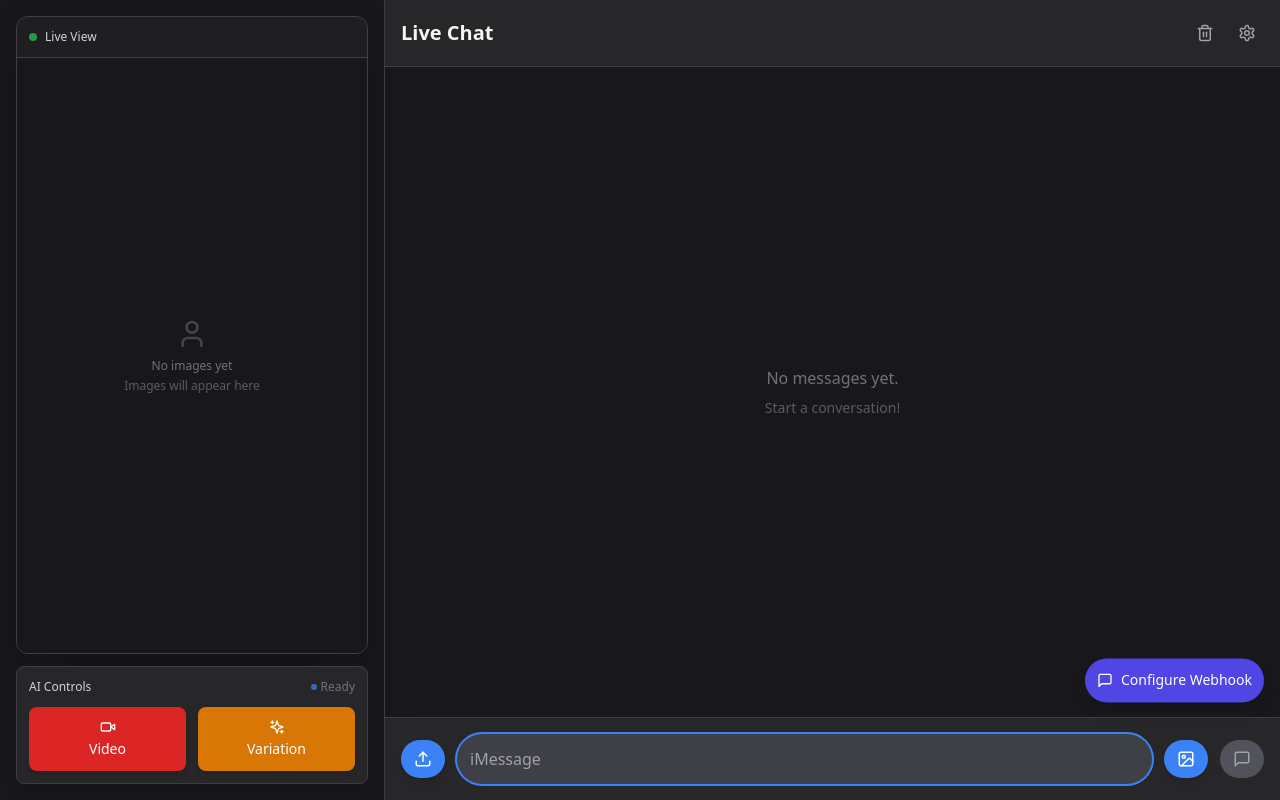
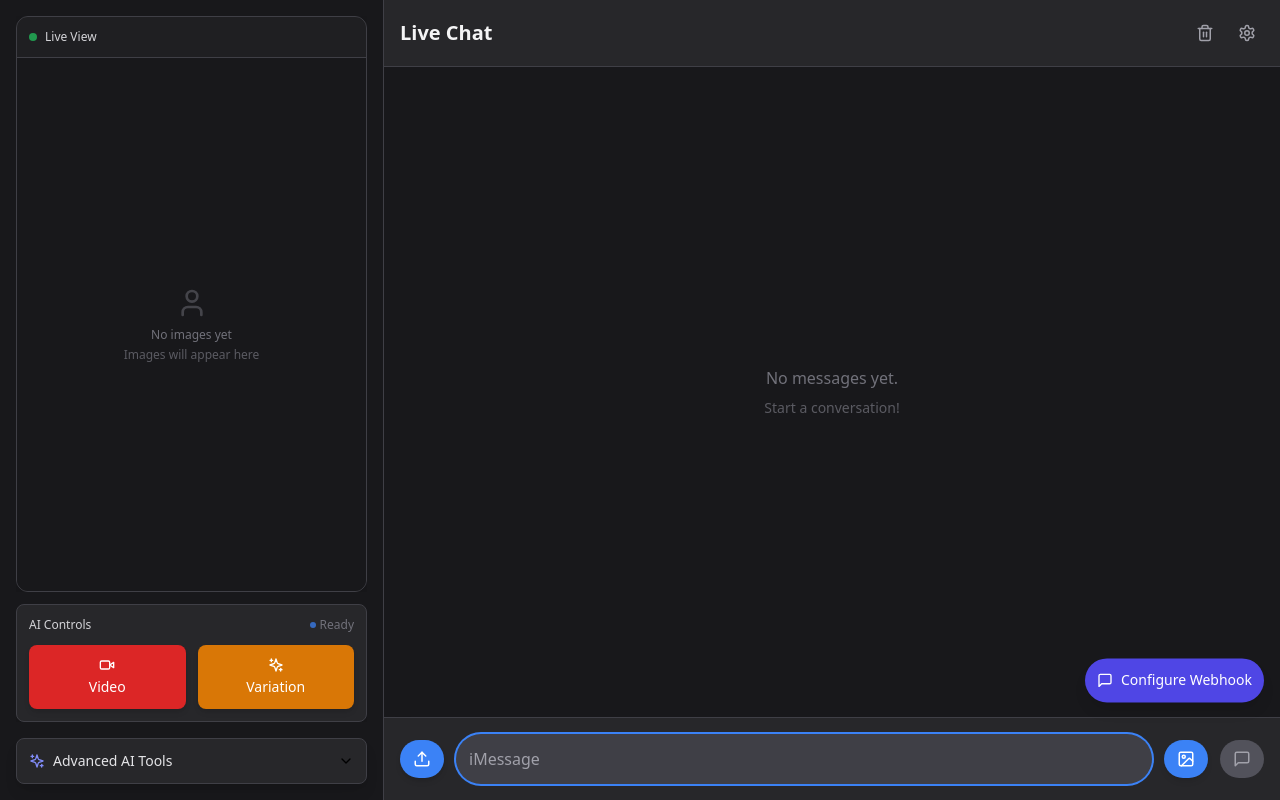
Before and after one commit to robertboulos/chatenhanced, a React (Vite) app: page / in a window 1280 px wide. Built offline with nearby package versions, Linux system fonts and the light colour scheme.

Commit message:
Remove scrollbars and fix viewport layout

```diff
--- a/src/App.tsx
+++ b/src/App.tsx
@@ -73,7 +73,7 @@ function App() {
   const currentImageUrl = images[currentIndex];
 
   return (
-    <div className="min-h-screen bg-zinc-900 flex flex-col md:flex-row">
+    <div className="h-screen bg-zinc-900 flex flex-col md:flex-row overflow-hidden">
       <Toaster
         position="top-right"
         toastOptions={{
@@ -86,7 +86,8 @@ function App() {
       />
 
       {/* Left Section - Live View / Webcam Display */}
-      <div className="w-full md:w-96 p-4 flex-shrink-0 space-y-4 overflow-x-hidden">
+      <div className="w-full md:w-96 flex flex-col flex-shrink-0 border-b md:border-b-0 md:border-r border-zinc-700 overflow-hidden">
+        <div className="flex-1 p-4 overflow-hidden">
           <LiveViewContainer
             images={images}
             currentIndex={currentIndex}
@@ -96,8 +97,10 @@ function App() {
             onSendMessage={handleSendMessage}
             disabled={waiting}
           />
+        </div>
 
-        {/* Advanced AI Controls */}
+        {/* Advanced AI Controls - Fixed at bottom */}
+        <div className="flex-shrink-0 p-4 pt-0">
           <AdvancedControls
             onWebSearch={performWebSearch}
             onCodeExecution={executeCode}
@@ -109,9 +112,10 @@ function App() {
             disabled={waiting}
           />
         </div>
+      </div>
 
       {/* Right Section - Chat Interface */}
-      <div className="flex-1 border-t md:border-t-0 md:border-l border-zinc-700">
+      <div className="flex-1 flex flex-col overflow-hidden">
         <ChatContainer
           messages={messages}
           loading={waiting}
--- a/src/components/Chat/ChatBody.tsx
+++ b/src/components/Chat/ChatBody.tsx
@@ -91,9 +91,15 @@ const ChatBody: React.FC<ChatBodyProps> = ({
   );
 
   return (
-    <div className="flex-1 py-4 overflow-y-auto bg-zinc-900">
+    <div className="flex-1 overflow-y-auto bg-zinc-900" style={{ scrollbarWidth: 'none', msOverflowStyle: 'none' }}>
+      <style jsx>{`
+        div::-webkit-scrollbar {
+          display: none;
+        }
+      `}</style>
+
       {messages.length === 0 && !loading && !streamingState?.isStreaming ? (
-        <div className="flex flex-col items-center justify-center h-full text-zinc-500">
+        <div className="flex flex-col items-center justify-center h-full text-zinc-500 px-4">
           <motion.div
             initial={{ opacity: 0, y: 20 }}
             animate={{ opacity: 1, y: 0 }}
@@ -105,7 +111,7 @@ const ChatBody: React.FC<ChatBodyProps> = ({
           </motion.div>
         </div>
       ) : (
-        <>
+        <div className="py-4">
           {messages.map((message) => (
             <Message
               key={message.id}
@@ -138,7 +144,7 @@ const ChatBody: React.FC<ChatBodyProps> = ({
             )}
           </AnimatePresence>
           <div ref={messagesEndRef} />
-        </>
+        </div>
       )}
     </div>
   );
--- a/src/components/Chat/ChatContainer.tsx
+++ b/src/components/Chat/ChatContainer.tsx
@@ -64,7 +64,7 @@ const ChatContainer: React.FC<ChatContainerProps> = ({
   };
 
   return (
-    <div className="flex flex-col h-screen bg-zinc-800">
+    <div className="flex flex-col h-full bg-zinc-800 overflow-hidden">
       <ChatHeader
         onOpenSettings={handleOpenSettings}
         onClearChat={onClearChat}
--- a/src/components/LiveView/LiveViewContainer.tsx
+++ b/src/components/LiveView/LiveViewContainer.tsx
@@ -24,9 +24,9 @@ const LiveViewContainer: React.FC<LiveViewContainerProps> = ({
   const currentImageUrl = images[currentIndex];
 
   return (
-    <div className="h-full flex flex-col space-y-3">
+    <div className="h-full flex flex-col space-y-3 overflow-hidden">
       {/* Profile Image Display - Takes most of the space */}
-      <div className="flex-1 min-h-0">
+      <div className="flex-1 min-h-0 overflow-hidden">
         <ProfileImageDisplay
           images={images}
           currentIndex={currentIndex}
```
Lines whose indentation alone changed are shown as unchanged.
